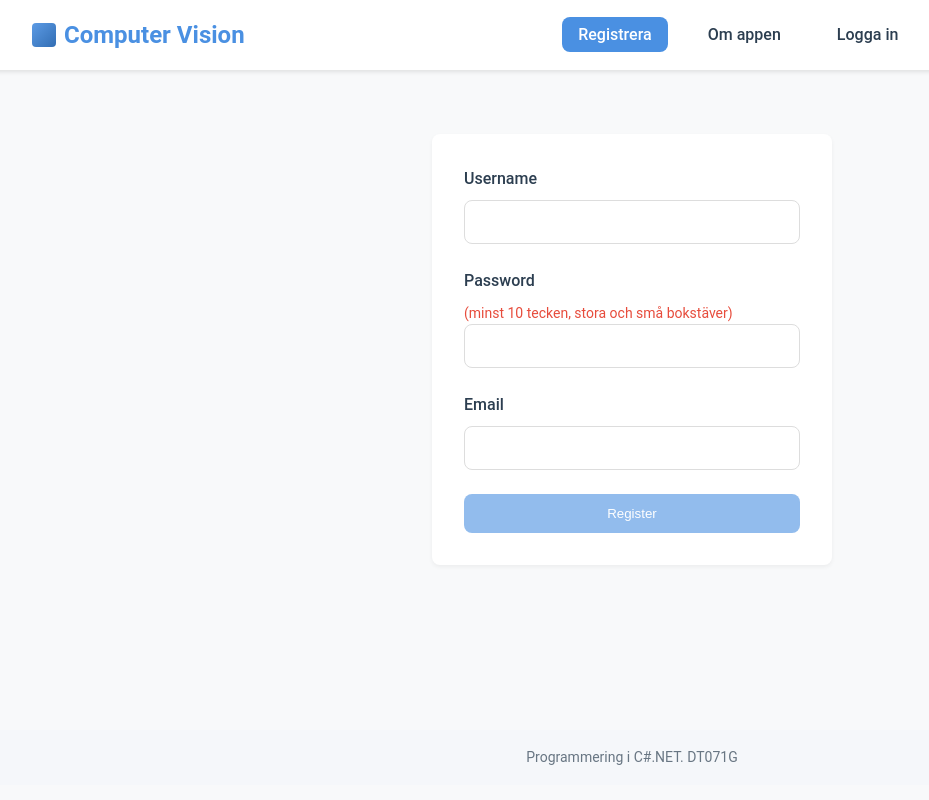
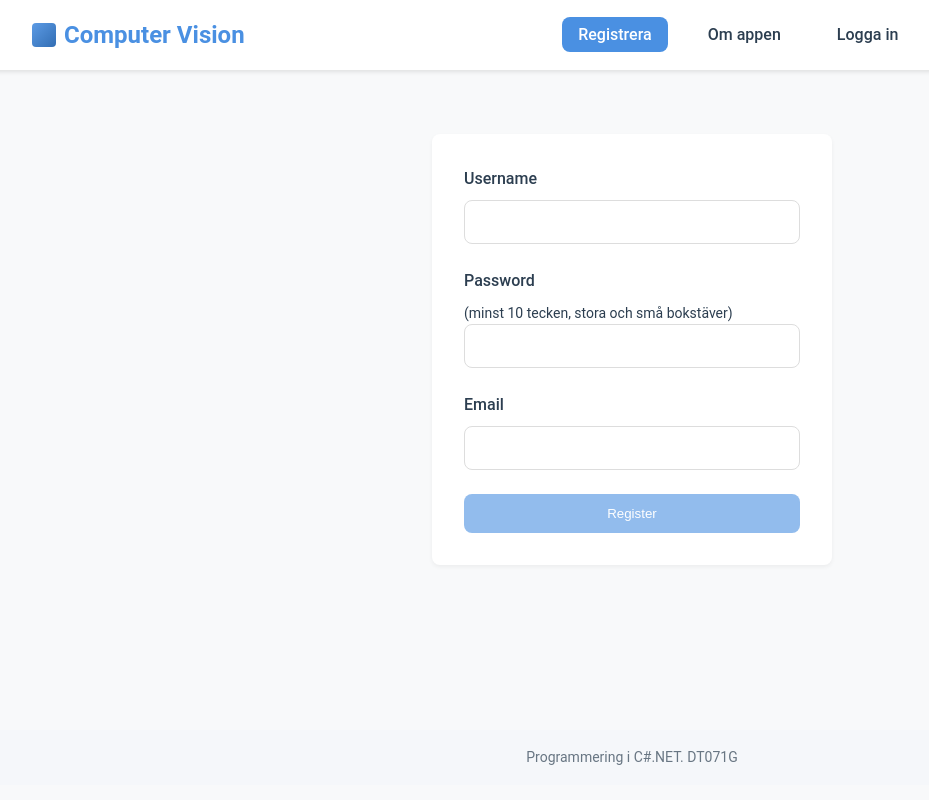
Before and after one commit to Himoazo/filters, an Angular app: page /signup in a window 1280 px wide. Shown: the whole page, without its empty margins (8-937 px from the left). Built offline with nearby package versions, Linux system fonts and the light colour scheme.

Commit message:
smalls color

```diff
--- a/src/app/main/login/login.component.scss
+++ b/src/app/main/login/login.component.scss
@@ -30,7 +30,7 @@ form {
     }
 
     small {
-      //color: $danger-color;
+      color: $danger-color;
       font-size: 0.875rem;
       margin-top: 0.5rem;
       display: block;
--- a/src/app/main/signup/signup.component.scss
+++ b/src/app/main/signup/signup.component.scss
@@ -31,7 +31,7 @@ form {
       }
 
       small {
-        color: $danger-color;
+        //color: $danger-color;
         font-size: 0.875rem;
         margin-top: 0.5rem;
         display: block;
```
